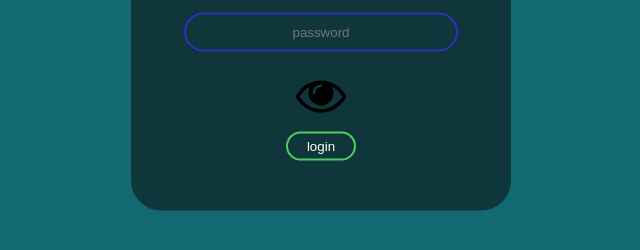
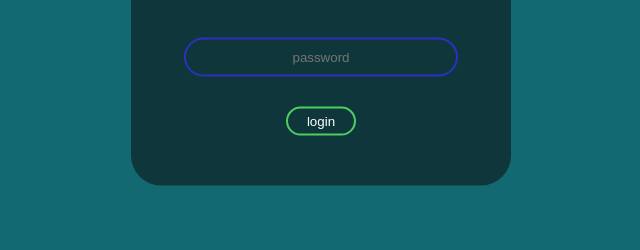
Before and after one commit to mithu-wd/login-page, a plain HTML site: page index.html in a window 1280 px wide. Shown: the part 398-648 px from the top of the page, without its empty margins (319-959 px from the left). Drawn offline with Linux system fonts and the light colour scheme.

Commit message:
Update index.html

```diff
--- a/index.html
+++ b/index.html
@@ -16,7 +16,7 @@
         <h1>login</h1>
         <input type="email" placeholder="Email" id="email" />
         <input type="password" placeholder="password" id="password" />
-        <img src="./25186.svg" alt="" class="show" onclick="show()">
+<!--         <img src="./25186.svg" alt="" class="show" onclick="show()"> -->
         <input type="submit" value="login" />
     </form>
 </body>
```
